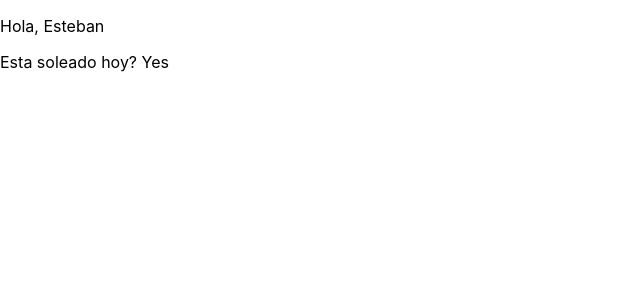
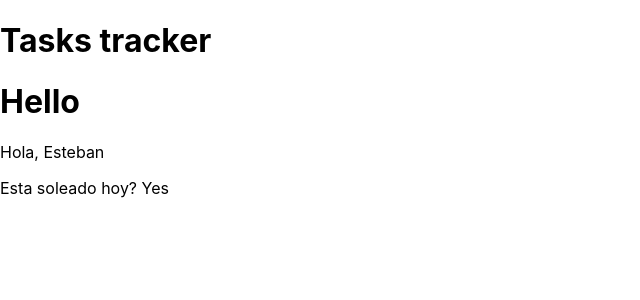
Before and after one commit to estebanarivasv/basic-react, a React (Create React App) app: page / in a window 1280 px wide. Shown: the top 300 px of the page, without its empty margins (0-640 px from the left). Built offline with nearby package versions, Linux system fonts and the light colour scheme.

Commit message:
Child to parent communication using props

```diff
--- a/src/App.js
+++ b/src/App.js
@@ -1,3 +1,5 @@
+import { Header } from "./component/Header";
+
 function App() {
 
   const name = "Esteban";
@@ -6,6 +8,8 @@
   return (
     // Only one parent element
     <div className="App">
+      <Header />
+      <Header title="Hello" />
       <p>Hola, {name}</p>
       <p>Esta soleado hoy? {day ? 'Yes' : 'No'}</p>
     </div>
--- /dev/null
+++ b/src/component/Header.js
@@ -0,0 +1,13 @@
+export const Header = (props) => {
+
+  return (
+    <header>
+        <h1>{props.title}</h1>
+    </header>
+  )
+
+}
+
+Header.defaultProps = {
+  title: "Tasks tracker"
+}
```
